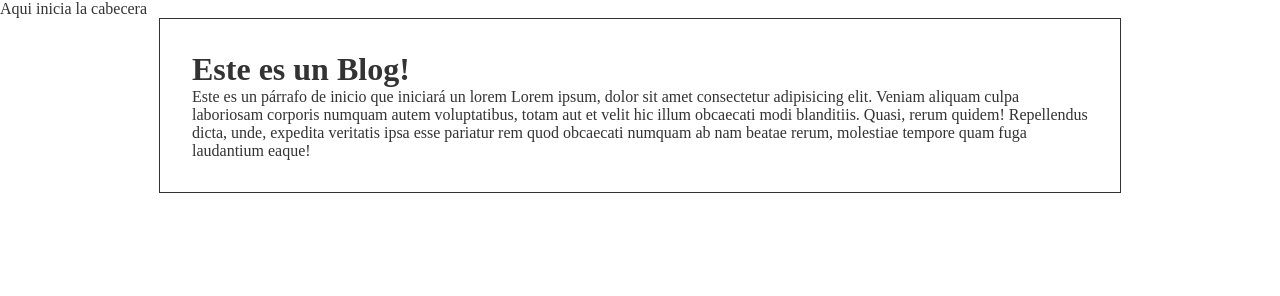
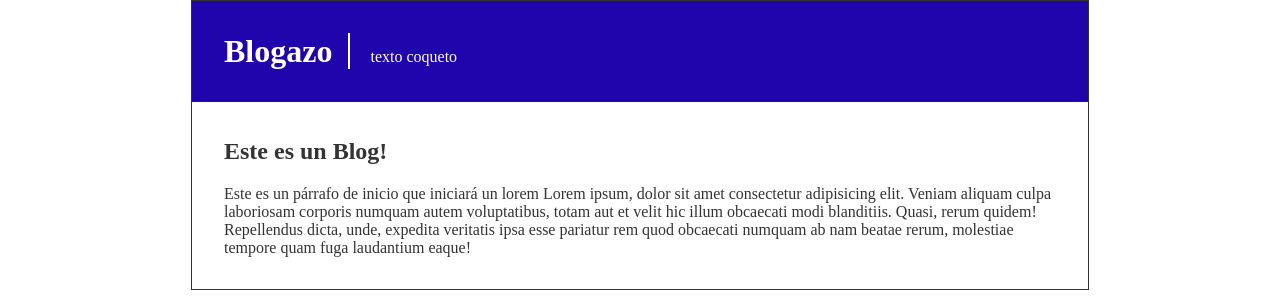
Before and after one commit to Gh0stRacc00n/hyperblog, a plain HTML site: page index.html in a window 1280 px wide. Drawn offline with Linux system fonts and the light colour scheme.

Commit message:
se agrega la cabecera

```diff
--- a/css/styles.css
+++ b/css/styles.css
@@ -1,5 +1,6 @@
 body{
     /* text-align: center; */
+    font-size: 16px;
     font-family: "Sans-Serif";
     margin: 0;
     padding: 0;
@@ -9,14 +10,28 @@ body{
 main{
     width: 70%;
     margin: 0 auto;
-    padding: 2em;
     border: 1px solid #333;
 }
 
-h1{
+header{
+    color: #FFF;
+    background-color: rgb(32, 4, 172);
+    padding: 2em;
+}
+
+header h1{
+    display: inline-block;
+    font-weight: bolder;
     margin: 0;
 }
 
-p{
-    margin: 0;
+header h1::after{
+    content: "";
+    margin: 0 0.5em;
+    border-right: 2px solid #fff;
 }
+
+
+section{
+    padding: 1em 2em;
+}
--- a/index.html
+++ b/index.html
@@ -7,10 +7,12 @@
     <link rel="stylesheet" href="./css/styles.css" />
   </head>
   <body>
+    <main>
       <header>
-          Aqui inicia la cabecera
+          <h1>Blogazo</h1>
+          <span>texto coqueto</span>
       </header>
-      <main>
+      <section>
           <h1>Este es un Blog!</h1>
           <p>
             Este es un párrafo de inicio que iniciará un lorem Lorem ipsum, dolor sit
@@ -20,6 +22,7 @@
             expedita veritatis ipsa esse pariatur rem quod obcaecati numquam ab nam
             beatae rerum, molestiae tempore quam fuga laudantium eaque!
           </p>
-      </main>
+      </section>
+    </main>
   </body>
 </html>
```
